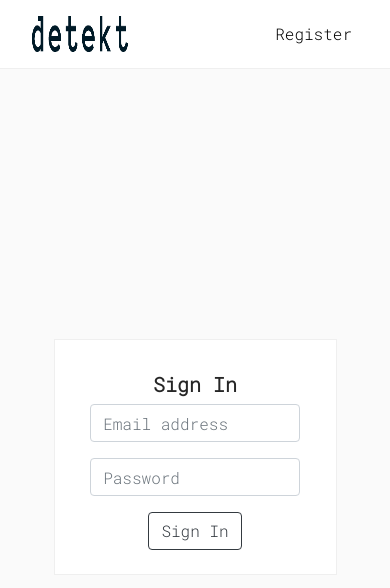
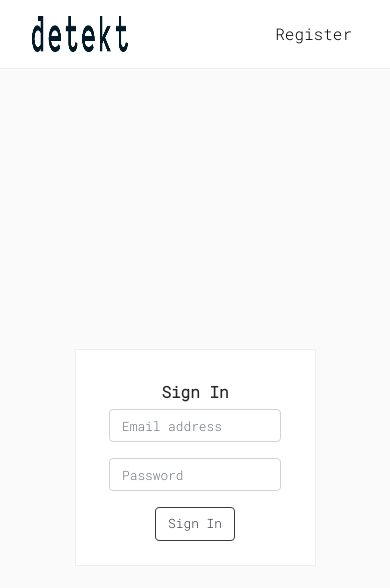
Before and after one commit to jordondueck/detekt, a React (Create React App) app: page / in a window 390 px wide. Shown: the top 588 px of the page. Built offline with nearby package versions, Linux system fonts and the light colour scheme; no server answers.

Commit message:
Refactor forms and CSS, and add media query

```diff
--- a/src/App.css
+++ b/src/App.css
@@ -27,20 +27,20 @@ ul {
 }
 
 /* Headings and Text */
-.title {
+h1, h2, h3 {
   margin: 0.5rem;
   font-weight: bold;
 }
 
-.title--big {
+h1 {
   font-size: 1.75rem;
 }
 
-.title--medium {
+h2 {
   font-size: 1.5rem;
 }
 
-.title--small {
+h3 {
   font-size: 1.25rem;
 }
 
@@ -102,10 +102,12 @@ p {
   border: 1px solid #ddd;
   border-radius: 0.25rem;
   box-shadow: 0.25rem 0.25rem 0.25rem darkslategrey;
-  padding: 0.5rem;
-  width: 50vw;
+  padding: 1rem 0.5rem;
+  width: 35vw;
   min-width: 400px;
+  max-width: 600px;
   display: flex;
+  flex-direction: column;
   display: -ms-flexbox;
   justify-content: center;
   align-items: center;
@@ -173,27 +175,48 @@ input:invalid {
 } */
 
 /* Media Queries */
-@media all and (max-width: 640px) {
+@media all and (max-width: 1160px) {
   .form-input,
   .form-button {
     font-size: 0.8rem;
   }
 
-  /* Titles */
-  .title--big {
+  /* Headings */
+  h1 {
     font-size: 1.5rem;
   }
 
-  .title--medium {
+  h2 {
     font-size: 1.25rem;
   }
 
-  .title--small {
+  h3 {
     font-size: 1rem;
+  }
+}
+
+@media all and (max-width: 500px) {
+  .form-control,
+  .form-input,
+  .btn {
+    font-size: 0.8rem;
+  }
+
+  /* Headings */
+  h1 {
+    font-size: 1.25rem;
+  }
+
+  h2 {
+    font-size: 1rem;
+  }
+
+  h3 {
+    font-size: 0.75rem;
   }
 
   /* Text */
   .text--small {
-    font-size: 0.75rem;
+    font-size: 0.5rem;
   }
 }
--- a/src/components/ImageLinkForm/ImageLinkForm.js
+++ b/src/components/ImageLinkForm/ImageLinkForm.js
@@ -5,8 +5,8 @@ import { Button, FormControl, FormGroup } from "react-bootstrap";
 const ImageLinkForm = ({ handleInputChange, handleButtonSubmit }) => {
   return (
     <form className="form form--wide">
-      <h3 className="title title--small">{"Enter Image URL"}</h3>
-      <section className="form__content">
+      <div className="form__content">
+      <h2>{"Facial Recognition System"}</h2>
         <FormGroup
           className="form-group--wide form-group--inline form-group--no-msg"
           controlId="imageurl"
@@ -24,7 +24,7 @@ const ImageLinkForm = ({ handleInputChange, handleButtonSubmit }) => {
             {"Detect"}
           </Button>
         </FormGroup>
-      </section>
+      </div>
     </form>
   );
 };
--- a/src/components/Registration/Registration.js
+++ b/src/components/Registration/Registration.js
@@ -39,7 +39,6 @@ const Registration = ({ handleRouteChange }) => {
         <Form className="form form--border form--narrow">
           <h2 className="title title--medium">Register</h2>
           <FormGroup className="form-group--wide" controlId="firstName">
-            {/* <FormLabel>First Name</FormLabel> */}
             <Field name="firstname">
               {({ field, meta }) => (
                 <FormControl
@@ -54,7 +53,6 @@ const Registration = ({ handleRouteChange }) => {
             <ErrorMessage className="error" name="firstname" component="div" />
           </FormGroup>
           <FormGroup className="form-group--wide" controlId="lastName">
-            {/* <FormLabel>Last Name</FormLabel> */}
             <Field name="lastname">
               {({ field, meta }) => (
                 <FormControl
@@ -69,7 +67,6 @@ const Registration = ({ handleRouteChange }) => {
             <ErrorMessage className="error" name="lastname" component="div" />
           </FormGroup>
           <FormGroup className="form-group--wide" controlId="email">
-            {/* <FormLabel>Email</FormLabel> */}
             <Field name="email">
               {({ field, meta }) => (
                 <FormControl
@@ -84,7 +81,6 @@ const Registration = ({ handleRouteChange }) => {
             <ErrorMessage className="error" name="email" component="div" />
           </FormGroup>
           <FormGroup className="form-group--wide" controlId="password">
-            {/* <FormLabel>Password</FormLabel> */}
             <Field name="password">
               {({ field, meta }) => (
                 <FormControl
```
